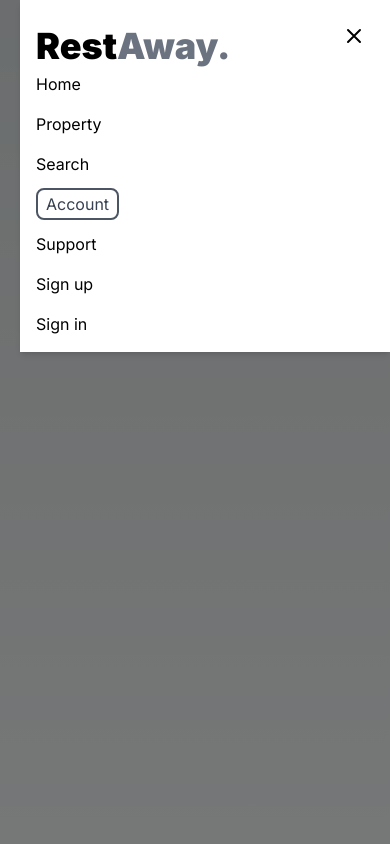
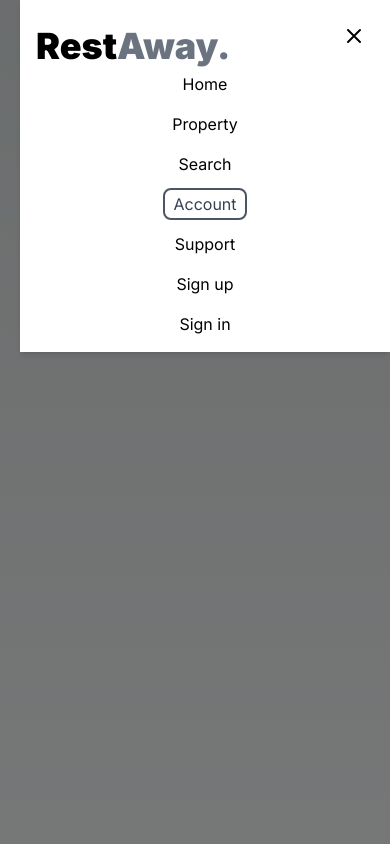
Before and after one commit to dariamilic/korisnicka-sucelja, a Next.js app in the folder rest_away_booking_project/: page /account in a window 390 px wide. Both pictures are taken after a click on the button "Open main menu". Shown: the top 844 px of the page. Built offline with nearby package versions, Linux system fonts and the light colour scheme.

Commit message:
editing hamburger menu, replacing Navigation to page.tsx becouse of useState client side

```diff
--- a/rest_away_booking_project/src/app/account/layout.tsx
+++ b/rest_away_booking_project/src/app/account/layout.tsx
@@ -1,4 +1,10 @@
-import { Navigation } from "./_components/navigation";
+
+import type { Metadata } from "next";
+
+export const metadata: Metadata = {
+  title: "Account",
+};
+
 export default function AccountLayout({
   children,
 }: {
@@ -6,7 +12,6 @@ export default function AccountLayout({
 }) {
   return (
     <section className="mt-4">
-      <Navigation />
       {children}
     </section>
   );
--- a/rest_away_booking_project/src/app/account/page.tsx
+++ b/rest_away_booking_project/src/app/account/page.tsx
@@ -1,12 +1,15 @@
-import type { Metadata } from "next";
-export const metadata: Metadata = {
-  title: "Account",
-};
+"use client";
+import { Navigation } from "@/components/navigation";
+import {useState} from "react";
 
 export default function Account() {
+  const [isOpen, setIsOpen] = useState(false);
   return (
-    <main className="flex min-h-screen flex-col items-center p-10">
+    <main>
+      <Navigation setIsOpen={setIsOpen} />
+      <header  className="flex min-h-screen flex-col items-center p-10">
       <h1 className="text-6xl font-extrabold tracking-tight">Account</h1>
+      </header>
     </main>
   );
 }
--- a/rest_away_booking_project/src/app/layout.tsx
+++ b/rest_away_booking_project/src/app/layout.tsx
@@ -22,7 +22,7 @@ export default function RootLayout({
   return (
     <html lang="en">
       <body className={inter.className}>
-        <Navigation />
+
         <main>{children}</main>
         <Footer />
       </body>
--- a/rest_away_booking_project/src/app/page.tsx
+++ b/rest_away_booking_project/src/app/page.tsx
@@ -1,16 +1,19 @@
-
+"use client";
 import { PopularDestinations } from "@/components/popularDestinations";
 import { Hero } from "../components/heroSection";
 import {ObjectTypes} from "../components/objectTypes";
 import { Review } from "@/components/review";
-import { Footer } from "@/components/footer";
 import { Navigation } from "@/components/navigation";
+import { useState } from "react";
 
 
 
 export default function Home() {
+
+  const [isOpen, setIsOpen] = useState(false);
   return (
     <main >
+      <Navigation setIsOpen={setIsOpen}/>
       <Hero />
       <ObjectTypes/>
       <PopularDestinations/>
--- a/rest_away_booking_project/src/components/navigation.tsx
+++ b/rest_away_booking_project/src/components/navigation.tsx
@@ -42,6 +42,7 @@ const pages: Page[] = [
 type NavigationProps = {
   setIsOpen: (isOpen: boolean) => void;
 };
+
 function processPage(
   page: Page,
   index: number,
@@ -51,7 +52,7 @@ function processPage(
   const isActive =
     page.path === "/" ? pathname === page.path : pathname.startsWith(page.path);
   return (
-    <li key={index}>
+    <li key={index} className="text-center ">
       <Link href={page.path} onClick={onClick}>
         <span
           className={cn(
@@ -69,7 +70,7 @@ function processPage(
   );
 }
 
-export function Navigation() {
+export function Navigation({ setIsOpen }: NavigationProps) {
   const pathname = usePathname();
   const [isOpen, setIsOpenState] = useState(false);
   const menuRef = useRef<HTMLDivElement>(null);
@@ -78,7 +79,7 @@ export function Navigation() {
     const handleClickOutside = (event: MouseEvent) => {
       if (menuRef.current && !menuRef.current.contains(event.target as Node)) {
         setIsOpenState(false);
-        isOpen(false);
+        setIsOpen(false);
       }
     };
 
@@ -87,6 +88,10 @@ export function Navigation() {
       document.removeEventListener("mousedown", handleClickOutside);
     };
   }, [isOpen]);
+
+  useEffect(() => {
+    setIsOpen(isOpen);
+  }, [isOpen, setIsOpen]);
 
   return (
     <nav className=" flex justify-between items-center space-x-5 mt-8 mb-12 mr-12">
```
